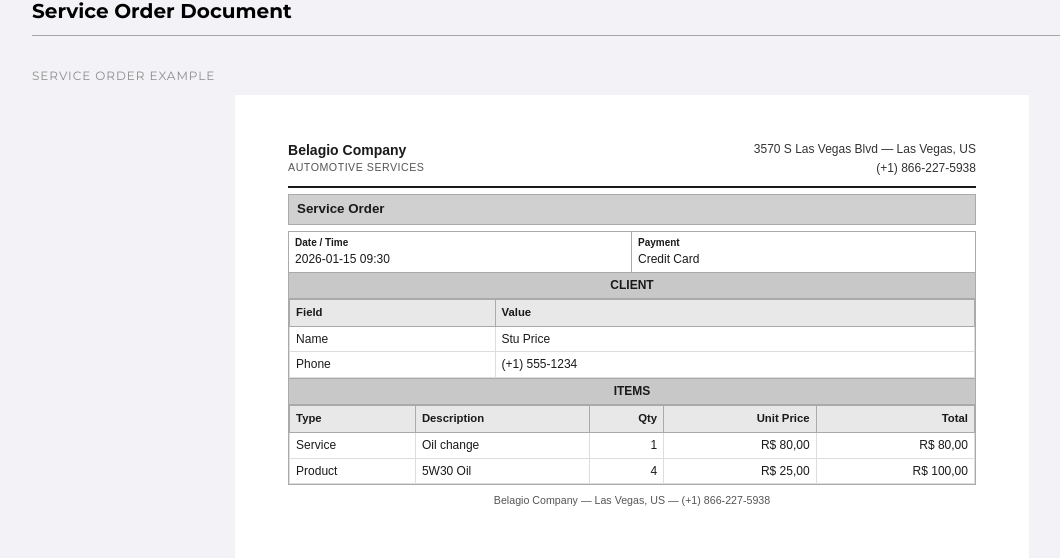
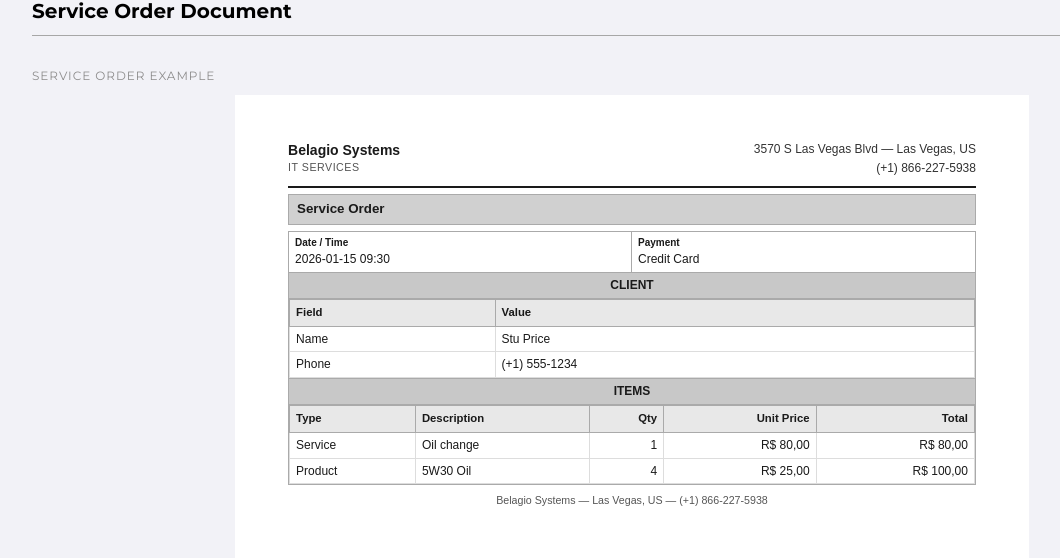
Before and after one commit to LuizzFelipe0/belagio-styles-lib, a React (Vite) app: page / in a window 1280 px wide. Shown: the part 4750-5308 px from the top of the page, without its empty margins (8-1068 px from the left). Built offline with nearby package versions, Linux system fonts and the light colour scheme.

Commit message:
Update ServiceDocument preview

```diff
--- a/src/index.ts
+++ b/src/index.ts
@@ -1,13 +1,13 @@
 // Main entry point for belagio-styles-lib.
 
 // --- Components ---
-export type { PrimalButtonProps } from './components/Button'
-export { PrimalButton, DeleteButton, UpdateButton, AddButton } from './components/Button'
+export type { ButtonProps } from './components/Button'
+export { Button, DeleteButton, UpdateButton, AddButton } from './components/Button'
 
 export type { InputProps } from './components/Input'
 export { Input, SearchInput, PasswordInput, EmailInput } from './components/Input'
 
-export type { PrimalCardProps } from './components/Card'
+export type { CardProps } from './components/Card'
 export { PrimalCard, ProfileCard, NotificationCard } from './components/Card'
 
 export type { HeaderProps } from './components/Header'
--- a/src/preview/app/App.tsx
+++ b/src/preview/app/App.tsx
@@ -264,8 +264,8 @@ export default function App() {
          <Section title="Service Order Document">
           <Group label="Service order example">
             <ServiceDocument
-              companyName="Belagio Company"
-              tagline="Automotive Services"
+              companyName="Belagio Systems"
+              tagline="IT Services"
               contactLines={['3570 S Las Vegas Blvd — Las Vegas, US', '(+1) 866-227-5938']}
               documentTitle="Service Order"
               printTitle="Belagio_ServiceOrder.pdf"
@@ -300,7 +300,7 @@ export default function App() {
                   ],
                 },
               ]}
-              footerText="Belagio Company — Las Vegas, US — (+1) 866-227-5938"
+              footerText="Belagio Systems — Las Vegas, US — (+1) 866-227-5938"
             />
           </Group>
         </Section>
```
